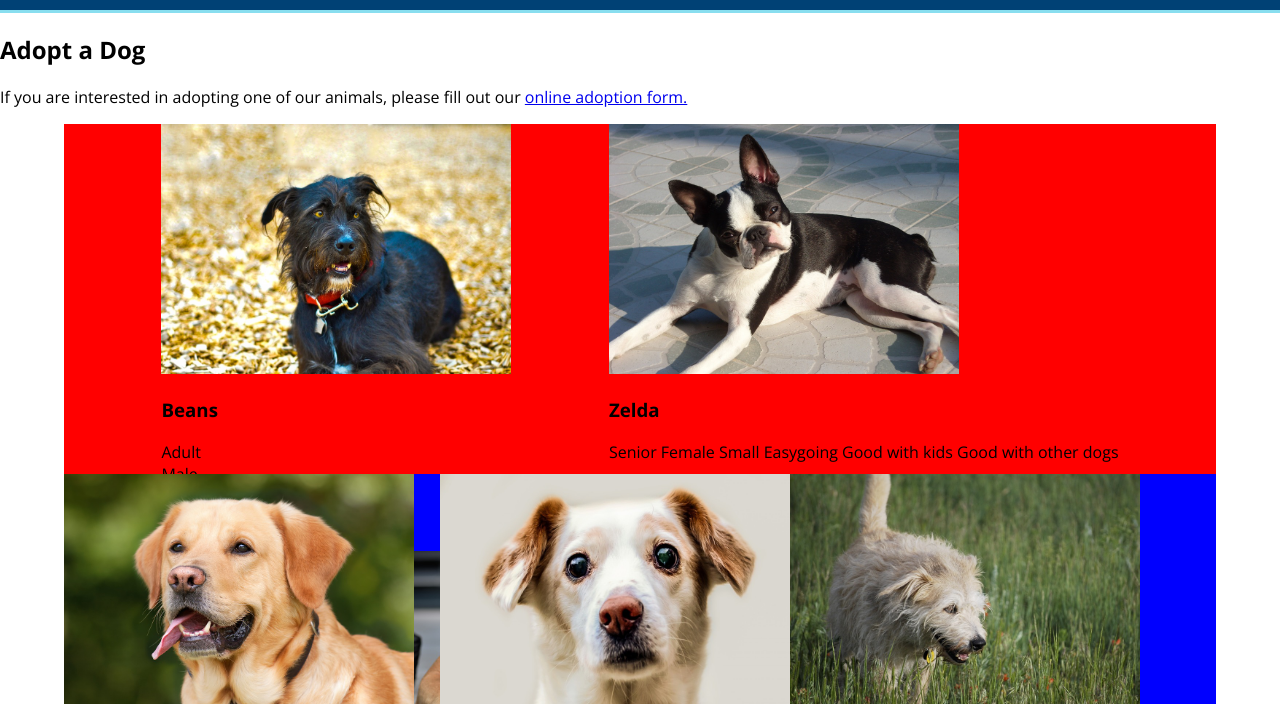
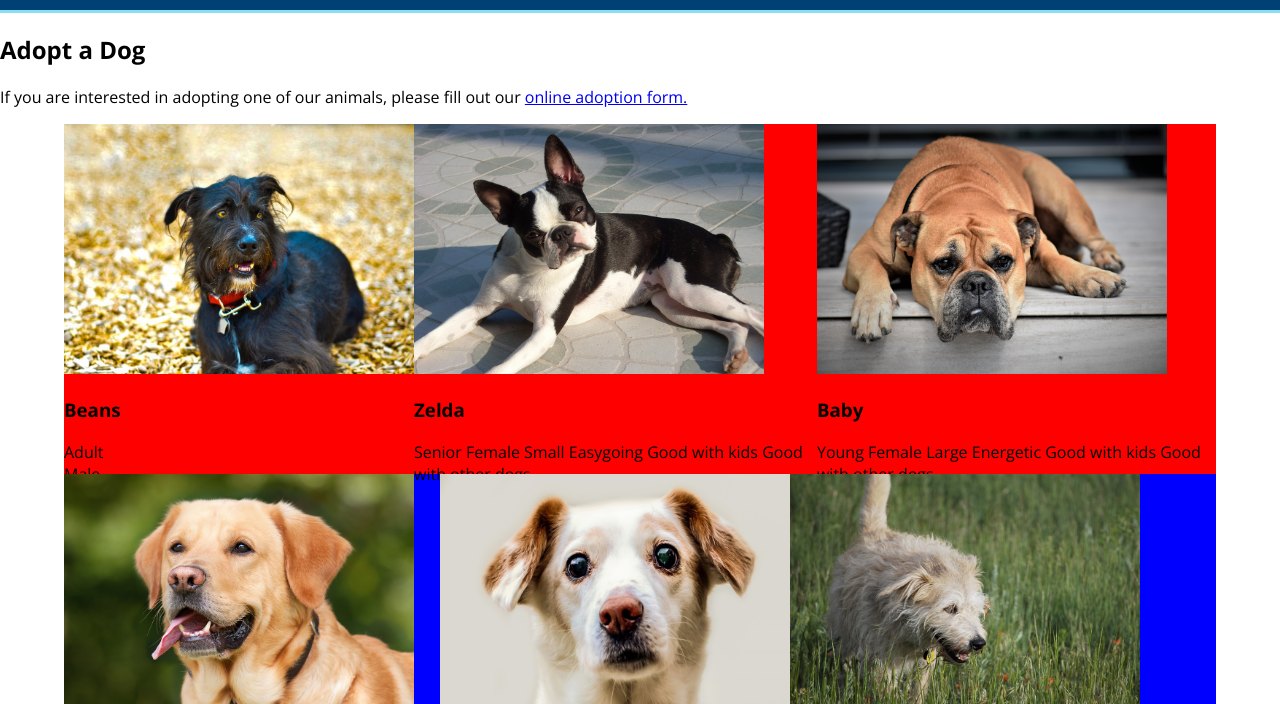
Before and after one commit to Momentum-Team-12/dog-adoption-website-Manny-D, a plain HTML site: page index.html in a window 1280 px wide. Shown: the part 96-800 px from the top of the page. Drawn offline with nearby package versions, Linux system fonts and the light colour scheme.

Commit message:
Atributes brainstorming

```diff
--- a/index.html
+++ b/index.html
@@ -24,11 +24,11 @@
         <div>
             <img src="starter_files/images/beans.jpg">
             <h3>Beans</h3>
-                <div>Adult</div>
-                <div>Male</div>
-                <div>Medium</div>
-                <div>Easygoing</div>
-                <div>Good with chats</div>
+                <div class="attr">Adult</div>
+                <div class="attr">Male</div>
+                <div class="attr">Medium</div>
+                <div class="attr">Easygoing</div>
+                <div class="attr">Good with chats</div>
         </div>
 
         <div>
--- a/style.css
+++ b/style.css
@@ -21,8 +21,7 @@ img {
     margin: 0 auto;
     background-color: red;
     display: flex;
-    /* flex-direction: row; */
-    flex-wrap: wrap;
+    flex-wrap: nowrap;
     justify-content: space-evenly;
 }
 
@@ -32,7 +31,7 @@ img {
     margin: 0 auto;
     background-color: blue;
     display: flex;
-    flex-direction: row;
+    flex-wrap: nowrap;
     justify-content: space-evenly;
 }
 
@@ -42,8 +41,14 @@ img {
     margin: 0 auto;
     background-color: greenyellow;
     display: flex;
+    flex-wrap: nowrap;
+    justify-content: space-evenly;
+}
+
+.attr {
+    display: flex;
     flex-direction: row;
-    justify-content: space-evenly;
+    flex-wrap: wrap;
 }
 
 .foot {
@@ -52,7 +57,7 @@ img {
     margin: 0 auto;
     background-color: orange;
     display: flex;
-    flex-direction: row;
+    flex-wrap: nowrap;
     justify-content: space-evenly;
 }
 
```
